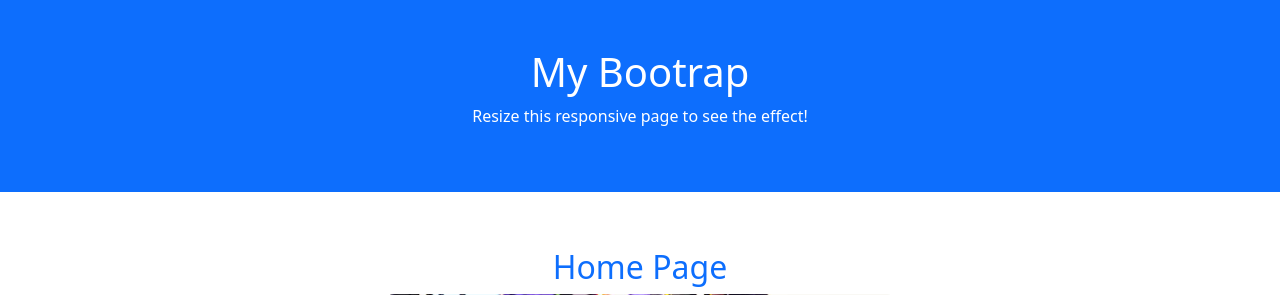
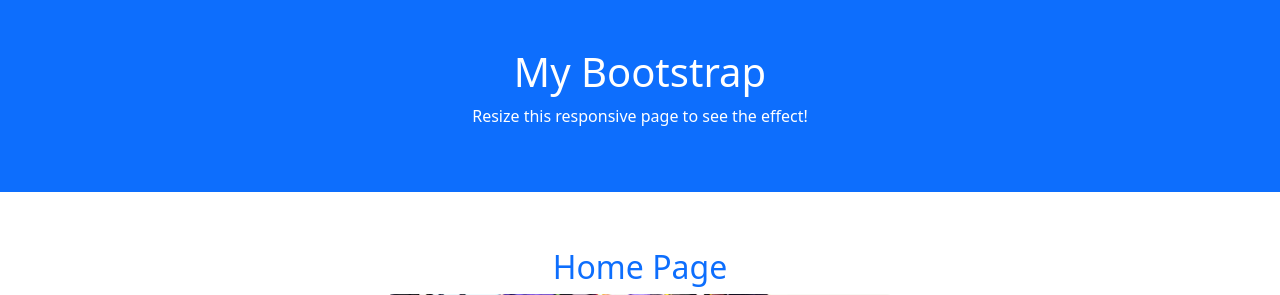
Before and after one commit to ikigaishini/jhnplmndzmnl, a PHP site: page / in a window 1280 px wide. Shown: the top 295 px of the page. Run offline with PHP 8.4, Linux system fonts and the light colour scheme.

Commit message:
test push

```diff
--- a/bootstrap/index.php
+++ b/bootstrap/index.php
@@ -1,5 +1,6 @@
 <!DOCTYPE html>
 <html lang="en">
+
 <head>
   <meta charset="UTF-8">
   <meta name="viewport" content="width=device-width, initial-scale=1.0">
@@ -7,9 +8,10 @@
   <link href="https://cdn.jsdelivr.net/npm/bootstrap@5.3.3/dist/css/bootstrap.min.css" rel="stylesheet" integrity="sha384-QWTKZyjpPEjISv5WaRU9OFeRpok6YctnYmDr5pNlyT2bRjXh0JMhjY6hW+ALEwIH" crossorigin="anonymous">
   <script src="https://cdn.jsdelivr.net/npm/bootstrap@5.3.3/dist/js/bootstrap.bundle.min.js" integrity="sha384-YvpcrYf0tY3lHB60NNkmXc5s9fDVZLESaAA55NDzOxhy9GkcIdslK1eN7N6jIeHz" crossorigin="anonymous"></script>
 </head>
+
 <body>
   <div class="container-fluid p-5 bg-primary text-white text-center">
-  <h1>My Bootrap</h1>
+    <h1>My Bootstrap</h1>
     <p>Resize this responsive page to see the effect!</p>
   </div>
 
@@ -55,4 +57,5 @@
   </div>
 
 </body>
+
 </html>
```
Lines whose indentation alone changed are shown as unchanged.
